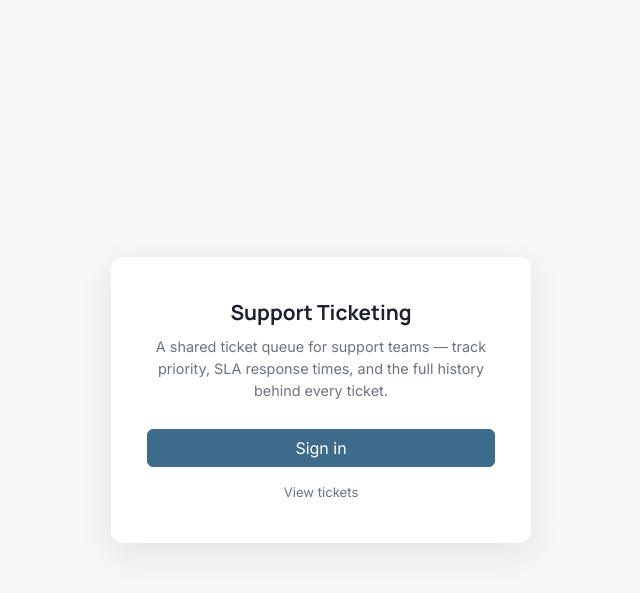
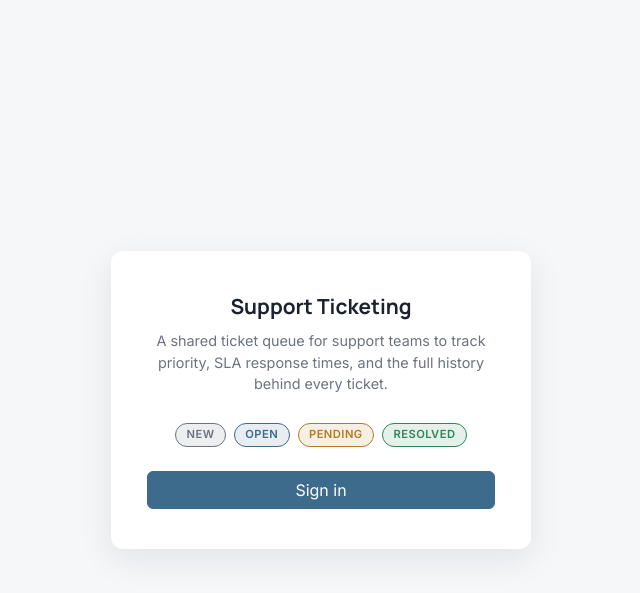
Before and after one commit to Gallant-Bhanu-Bhardwaj/support-ticketing-app, a FastAPI app: page / in a window 1280 px wide. Shown: the top 593 px of the page, without its empty margins (319-959 px from the left). Run offline with FastAPI, Linux system fonts and the light colour scheme; parts of the project's set-up code (start-up, migrations or seed data) failed here and were passed over.

Commit message:
style: redesign landing page, remove dead View tickets link
home.html redesigned as a centered card matching login.html's treatment
- app name, plain-language description, a status-badge preview row using
the existing badges macro, Sign in as the sole primary CTA. Removed
"View tickets", which linked straight to GET /tickets - a route that
requires auth, so it 401'd for every logged-out visitor. Same principle
as goal 7's bulk-toolbar decision: a control that can never succeed has
no value. Reuses existing tokens.css palette, no new colors.

```diff
--- a/app/static/css/app.css
+++ b/app/static/css/app.css
@@ -191,19 +191,6 @@ a:hover {
     padding: 0.65rem 0.9rem;
     font-size: 0.85rem;
     margin-bottom: 1.5rem;
-}
-
-.auth-secondary-link {
-    display: block;
-    text-align: center;
-    color: var(--color-text-secondary);
-    font-size: 0.82rem;
-    text-decoration: none;
-    margin-top: 1rem;
-}
-
-.auth-secondary-link:hover {
-    color: var(--color-accent);
 }
 
 /* ---------- buttons ---------- */
--- a/app/templates/home.html
+++ b/app/templates/home.html
@@ -1,12 +1,18 @@
 {% extends "base.html" %}
+{% from "macros/badges.html" import badge %}
 
 {% block title %}Support Ticketing{% endblock %}
 
 {% block content %}
 <div class="auth-card">
     <div class="auth-brand">Support Ticketing</div>
-    <p class="auth-tagline">A shared ticket queue for support teams — track priority, SLA response times, and the full history behind every ticket.</p>
+    <p class="auth-tagline">A shared ticket queue for support teams to track priority, SLA response times, and the full history behind every ticket.</p>
+    <div class="d-flex justify-content-center gap-2 flex-wrap mb-4">
+        {{ badge("status", "new") }}
+        {{ badge("status", "open") }}
+        {{ badge("status", "pending") }}
+        {{ badge("status", "resolved") }}
+    </div>
     <a href="/auth/login" class="btn btn-accent w-100">Sign in</a>
-    <a href="/tickets" class="auth-secondary-link">View tickets</a>
 </div>
 {% endblock %}
```
Also changed, not shown: docs/decisions.md (+10 -0 lines).
